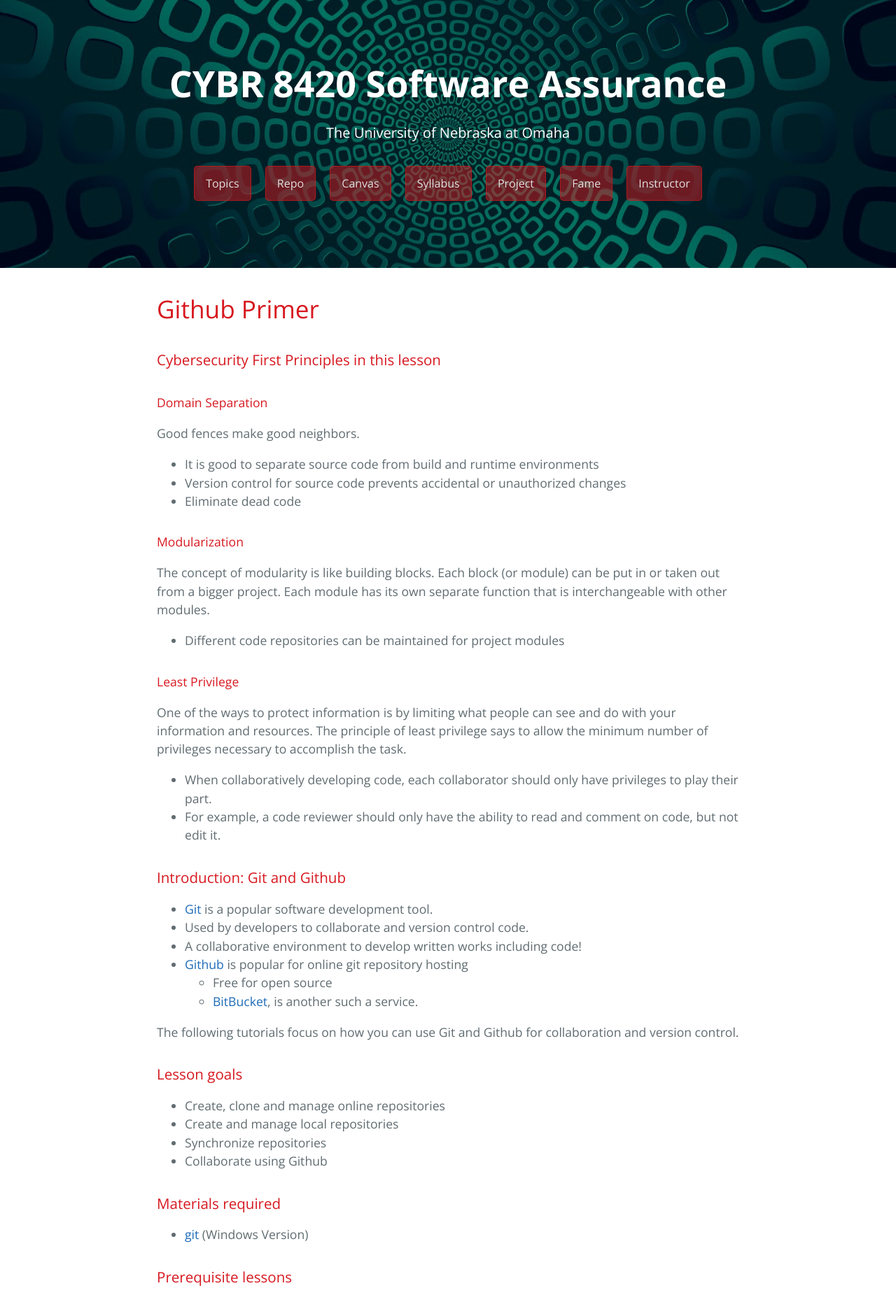
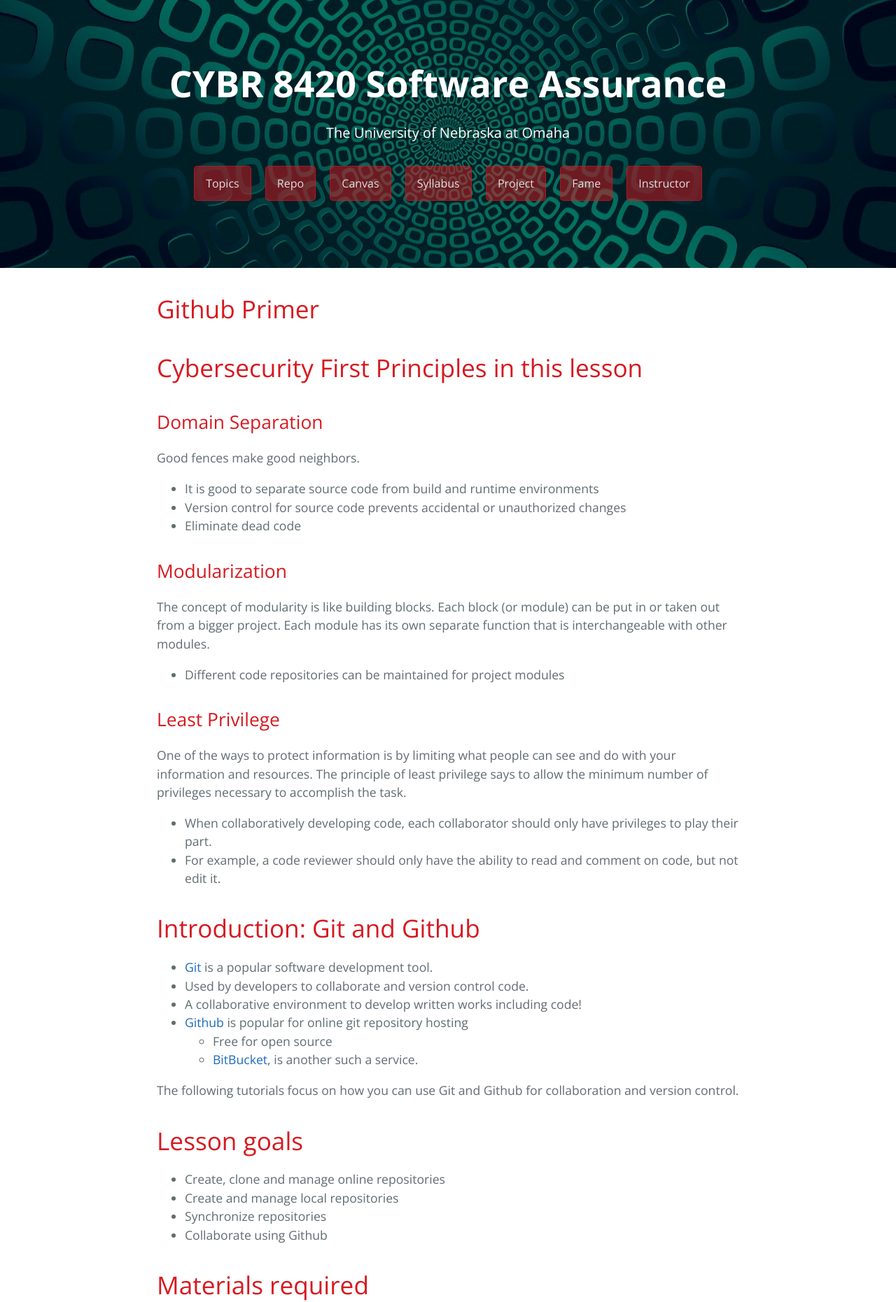
Before and after one commit to robinagandhi/swa, a Jekyll site: the page built from pages/github.md, in a window 1280 px wide. Shown: the top 1861 px of the page at 70% size. Built offline with Jekyll 4.4.1, drawn with Linux system fonts in a browser that asks for light colours.

````diff
--- a/pages/github.md
+++ b/pages/github.md
@@ -6,24 +6,24 @@ description: Getting started with Git and Github
 
 # Github Primer
 
-### Cybersecurity First Principles in this lesson
+# Cybersecurity First Principles in this lesson
 
-#### Domain Separation
+## Domain Separation
 Good fences make good neighbors.
 - It is good to separate source code from build and runtime environments
 - Version control for source code prevents accidental or unauthorized changes
 - Eliminate dead code
 
-#### Modularization
+## Modularization
 The concept of modularity is like building blocks. Each block (or module) can be put in or taken out from a bigger project. Each module has its own separate function that is interchangeable with other modules.
 - Different code repositories can be maintained for project modules
 
-#### Least Privilege
+## Least Privilege
 One of the ways to protect information is by limiting what people can see and do with your information and resources. The principle of least privilege says to allow the minimum number of privileges necessary to accomplish the task.
 - When collaboratively developing code, each collaborator should only have privileges to play their part.
 - For example, a code reviewer should only have the ability to read and comment on code, but not edit it.
 
-### Introduction: Git and Github
+# Introduction: Git and Github
 * [Git](https://git-scm.com/) is a popular software development tool.
 * Used by developers to collaborate and version control code.
 * A collaborative environment to develop written works including code!
@@ -33,16 +33,16 @@ One of the ways to protect information is by limiting what people can see and do
 
 The following tutorials focus on how you can use Git and Github for collaboration and version control.
 
-### Lesson goals
+# Lesson goals
 - Create, clone and manage online repositories
 - Create and manage local repositories
 - Synchronize repositories
 - Collaborate using Github
 
-### Materials required
+# Materials required
 - [git](https://git-scm.com/download/) (Windows Version)
 
-### Prerequisite lessons
+# Prerequisite lessons
 - Lots of curiosity
 - [Linux Commands](https://www.cheatography.com/davechild/cheat-sheets/linux-command-line/pdf/). These directory operations will be very useful:
 ```bash
@@ -54,7 +54,7 @@ cd .. # Move up a directory
 ls  # list files and directories in current directory
 ```
 
-### Table of Contents
+# Table of Contents
 <!-- TOC START min:1 max:3 link:true update:true -->
 - [Github Primer](#github-primer)
     - [Cybersecurity First Principles in this lesson](#cybersecurity-first-principles-in-this-lesson)
@@ -79,13 +79,13 @@ ls  # list files and directories in current directory
 
 <!-- TOC END -->
 
-### Step 1: Create an Account
+# Step 1: Create an Account
 First things first, create a free account on Github. https://github.com/join
 You will also need to verify your email address after registration in order to use your new GitHub account.
 
 [Top](#table-of-contents)
 
-### Step 2: Hello World
+# Step 2: Hello World
 Complete the following Github tutorial:
 https://guides.github.com/activities/hello-world/
 
@@ -95,14 +95,14 @@ Git is a distributed configuration management system. It helps to `avoid` thinki
 
 [Top](#table-of-contents)
 
-### Step 3: Clone a Repository
+# Step 3: Clone a Repository
 To create a `Local` repository there are two basic options.
 1. `Clone` a remote repository on your computer, or
 2. `Initialize` a new git repository from scratch on your computer.
 
 [Top](#table-of-contents)
 
-##### Clone a remote repository
+## Clone a remote repository
 Let's start by looking at option #1 and checking that Git is installed.
 
 - Git tools do not come pre-installed with all operating systems.
@@ -143,7 +143,7 @@ ls
 ```
 You should see a README.md and possibly some other files.
 
-##### Initialize a new repository
+## Initialize a new repository
 
 > We do not need to use this option currently, so you may move to [Step 4](#step-4)
 
@@ -161,7 +161,7 @@ That's it! This is useful if you are **creating new files from scratch**. Using
 
 [Top](#table-of-contents)
 
-### Step 4: Push Changes
+# Step 4: Push Changes
 In this step, we will make changes to files in our `Local` repository and then `push` changes back to the `remote` repository.
 
 Git is based on a **de-centralized** model of ownership - which means that there is no central authoritative repository. Every repository, Local or Remote, is fully autonomous and fully functional on its own. So changes made in any repository are tracked in that repository only. Two repositories do not communicate unless there is a explicit request to synchronize changes across them. This will make more sense as we work through a scenario.
@@ -273,7 +273,7 @@ As mentioned before in the introduction, git version control is very efficient f
 
 [Top](#table-of-contents)
 
-### Step 5: Pull Remote Changes
+# Step 5: Pull Remote Changes
 What happens if we make some changes to README.md on `Github.com`? Or another collaborator makes changes to it. How do we get these changes back into our local repository? We will learn just that in this step.
 
 So, I realized that I forgot to add a link to UNO's Cybersecurity programs in the README.md file. So I will make these changes and commit those changes on Github.com itself.
@@ -308,7 +308,7 @@ If you are interested in learning more about complex team interaction scenarios
 
 [Top](#table-of-contents)
 
-### Step 6: Fork Repository
+# Step 6: Fork Repository
 Now we will learn about **forking** a repository. This is as easy as pie. But what is a fork and what do you use it for?
 
 Here is what Github [says](https://help.github.com/articles/fork-a-repo/):
@@ -331,7 +331,7 @@ Forking a repository is a good way to suggest new features to the original repos
 
 [Top](#table-of-contents)
 
-### Step 7: Make a Pull Request
+# Step 7: Make a Pull Request
 In this step, make changes to the fork of your peers' repository on `Github.com` and create a `pull request`.
 
 Let's assume that a `gencyber` (insert your ID here) user forks `robinagandhi/hello-world` repository (this will be your peer's repository).
@@ -366,7 +366,7 @@ And that is one way you can collaborate using `Github`.
 
 [Top](#table-of-contents)
 
-### Step 8: Markdown
+# Step 8: Markdown
 To communicate and write on Github, it is useful to learn `Markdown` and its `Github Flavor Variants`. You may explore this simple format here: https://help.github.com/categories/writing-on-github/
 
 
@@ -374,12 +374,12 @@ You are now ready to explore the wonderful world of open source on Github. Enjoy
 
 [Top](#table-of-contents)
 
-### Fork This Course
+# Fork This Course
 We practice what we preach. Our whole course has been developed on GitHub using markdown. Now that you are a git guru, you may as well fork all of the course content, work with it offline and make contributions!
 
 Go to the top of this page and click fork. Boom, you have our whole course, use responsibly 🤓
 
-### Cybersecurity First Principle Reflections
+# Cybersecurity First Principle Reflections
 
 On Github, only the `owner` of a remote repository can push commits to it. All other `Github users` have the limited privilege to make a pull request. The repository owner reviews pull requests and initiates a merge action. The owner may reject pull requests if they do not seem appropriate. A `collaborator` can push commits, but cannot delete a repository or add other collaborators. These constraints show the concept of __least privilege__ with GitHub user roles. Users should have no more privilege than what is required for their job.
 
@@ -389,10 +389,10 @@ Finally, Github repositories separate source code from other resources. This sep
 
 [Top](#table-of-contents)
 
-## Git, err...Get your engines ready!
+# Git, err...Get your engines ready!
 * [Quiz](https://www.qzzr.com/c/quiz/436223/github-101)
 
-## Additional Resources
+# Additional Resources
 
 * Creating a local repository first and then adding a remote repository, [Github](https://try.github.io/)
 * [Github cheatsheet](https://education.github.com/git-cheat-sheet-education.pdf)
@@ -401,12 +401,12 @@ Finally, Github repositories separate source code from other resources. This sep
 
 [Top](#table-of-contents)
 
-## Acknowledgements
+# Acknowledgements
 
 * A special thanks to Matt Hale, Aaron Vigal and Cade Wollcot for reviews of this module and thoughtful discussions.
 
 [Top](#table-of-contents)
 
-## License
+# License
 Lesson content: Copyright (C) [Robin Gandhi](http://faculty.ist.unomaha.edu/rgandhi/) 2017.
 <a rel="license" href="http://creativecommons.org/licenses/by-nc-sa/4.0/"><img alt="Creative Commons License" style="border-width:0" src="https://i.creativecommons.org/l/by-nc-sa/4.0/88x31.png" /></a><br /><span xmlns:dct="http://purl.org/dc/terms/" property="dct:title">This lesson</span> is licensed by the author under a <a rel="license" href="http://creativecommons.org/licenses/by-nc-sa/4.0/">Creative Commons Attribution-NonCommercial-ShareAlike 4.0 International License</a>.
````
